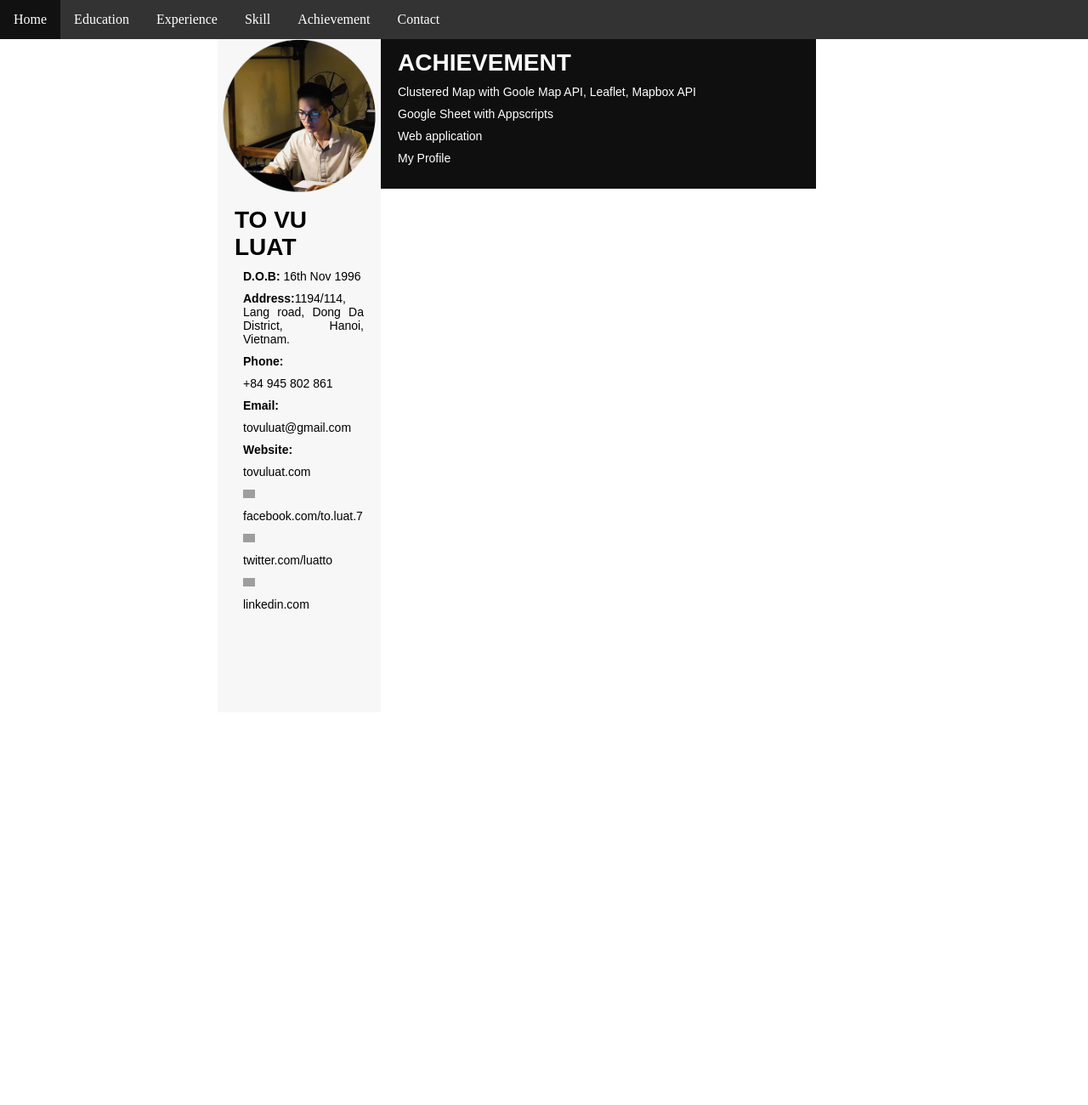
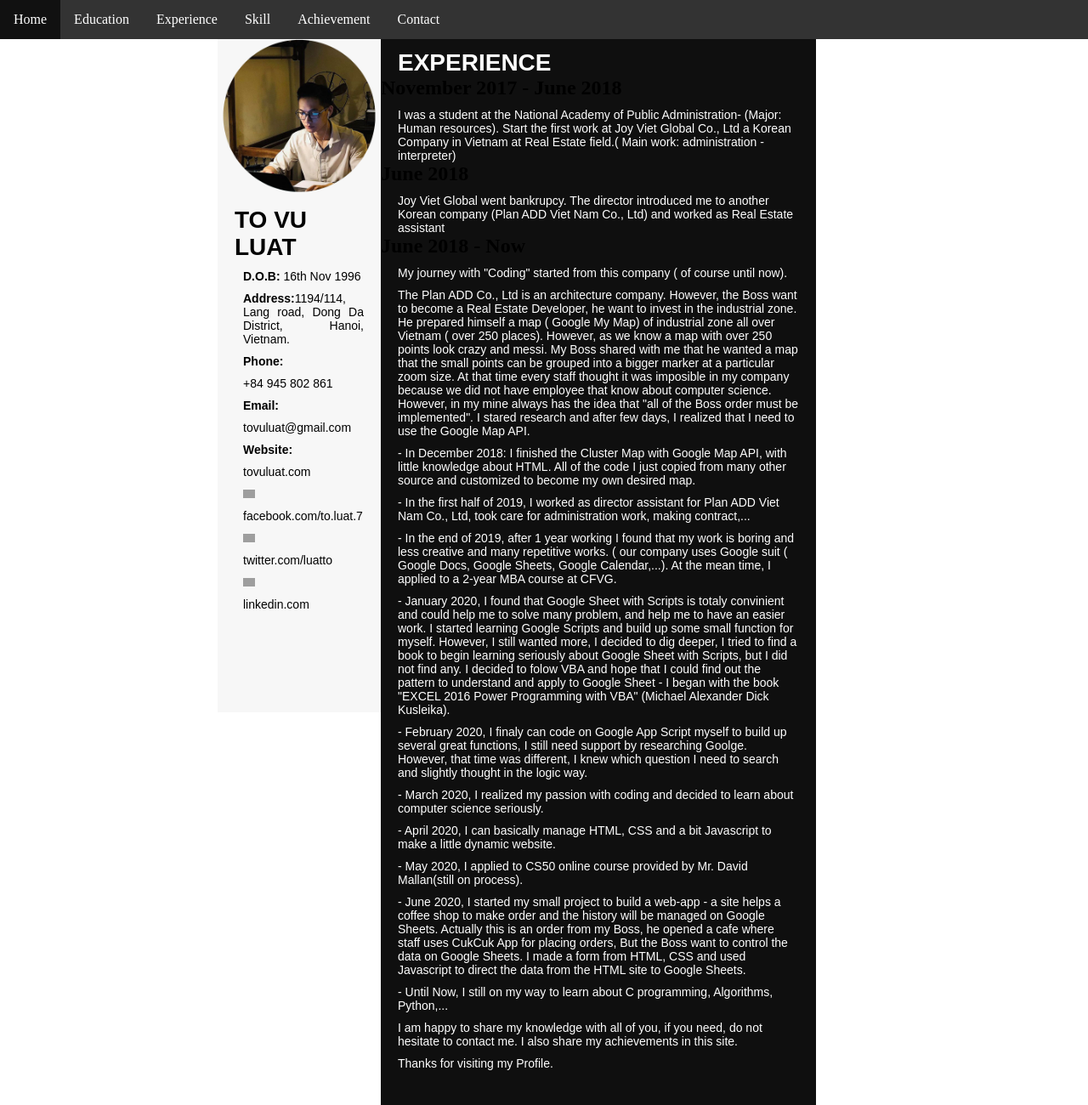
Before and after one commit to Luatto/profile, a plain HTML site: page achievement.html in a window 1280 px wide. Shown: the top 1300 px of the page at 85% size. Before the commit the page ends 800 px from the top, so only its background shows below. Drawn offline with Linux system fonts and the light colour scheme; grey boxes are pictures that could not be loaded.

Commit message:
Update achievement.html

```diff
--- a/achievement.html
+++ b/achievement.html
@@ -38,20 +38,42 @@
 </ul>
 <div class="content">
 <h1>
-ACHIEVEMENT
+EXPERIENCE
 </h1>
+<h2>November 2017 - June 2018</h2>
 <p>
-Clustered Map with Goole Map API, Leaflet, Mapbox API
+I was a student at the National Academy of Public Administration- (Major: Human resources). Start the first work at Joy Viet Global Co., Ltd a Korean Company in Vietnam at Real Estate field.( Main work: administration - interpreter)
 </p>
-<p>
-Google Sheet with Appscripts
-</p>
-<p>
-Web application
-</p>
-<p>
-My Profile
-</p><br>
+<h2>June 2018</h2>
+<p>Joy Viet Global went bankrupcy. The director introduced me to another Korean company (Plan ADD Viet Nam Co., Ltd) and worked as Real Estate assistant</p>
+<h2>June 2018 - Now</h2>
+<p>My journey with "Coding" started from this company ( of course until now).</p>
+<P>The Plan ADD Co., Ltd is an architecture company. However, the Boss want to become a Real Estate Developer, he want to invest in the industrial zone.
+He prepared himself a map ( Google My Map) of industrial zone all over Vietnam ( over 250 places). However, as we know a map with over 250 points look crazy
+and messi. My Boss shared with me that he wanted a map that the small points can be grouped into a bigger marker at a particular zoom size. At that time
+every staff thought it was imposible in my company because we did not have employee that know about computer science. However, in my mine always has
+the idea that "all of the Boss order must be implemented". I stared research and after few days, I realized that I need to use the Google Map API.</p>
+<p>- In December 2018: I finished the Cluster Map with Google Map API, with little knowledge about HTML. All of the code I just copied from many other
+source and customized to become my own desired map.</p>
+<p>- In the first half of 2019, I worked as director assistant for Plan ADD Viet Nam Co., Ltd, took care for administration work, making contract,...</p>
+<p>- In the end of 2019, after 1 year working I found that my work is boring and less creative and many repetitive works. ( our company uses Google suit
+( Google Docs, Google Sheets, Google Calendar,...). At the mean time, I applied to a 2-year MBA course at CFVG.</p>
+<p>- January 2020, I found that Google Sheet with Scripts is totaly convinient and could help me to solve many problem, and help me to have an easier work.
+I started learning Google Scripts and build up some small function for myself. However, I still wanted more, I decided to dig deeper, I tried to find a
+book to begin learning seriously about Google Sheet with Scripts, but I did not find any. I decided to folow VBA and hope that I could find out the pattern
+to understand and apply to Google Sheet - I began with the book "EXCEL 2016 Power Programming with VBA" (Michael Alexander Dick Kusleika).</p>
+<p>- February 2020, I finaly can code on Google App Script myself to build up several great functions, I still need support by researching Goolge. However, that
+time was different, I knew which question I need to search and slightly thought in the logic way.</p>
+<p>- March 2020, I realized my passion with coding and decided to learn about computer science seriously.</p>
+<p>- April 2020, I can basically manage HTML, CSS and a bit Javascript to make a little dynamic website.</p>
+<p>- May 2020, I applied to CS50 online course provided by Mr. David Mallan(still on process).
+<p>- June 2020, I started my small project to build a web-app - a site helps a coffee shop to make order and the history will be managed on Google Sheets. Actually
+this is an order from my Boss, he opened a cafe where staff uses CukCuk App for placing orders, But the Boss want to control the data on Google Sheets. I made
+a form from HTML, CSS and used Javascript to direct the data from the HTML site to Google Sheets.</p>
+<p>- Until Now, I still on my way to learn about C programming, Algorithms, Python,...</p>
+<p> I am happy to share my knowledge with all of you, if you need, do not hesitate to contact me. I also share my achievements in this site.</p>
+<p> Thanks for visiting my Profile.</p>
+<br><br><br><br><br><br><br><br><br><br><br><br><br><br><br><br>
 </p>
 </div>
 </body>
```
